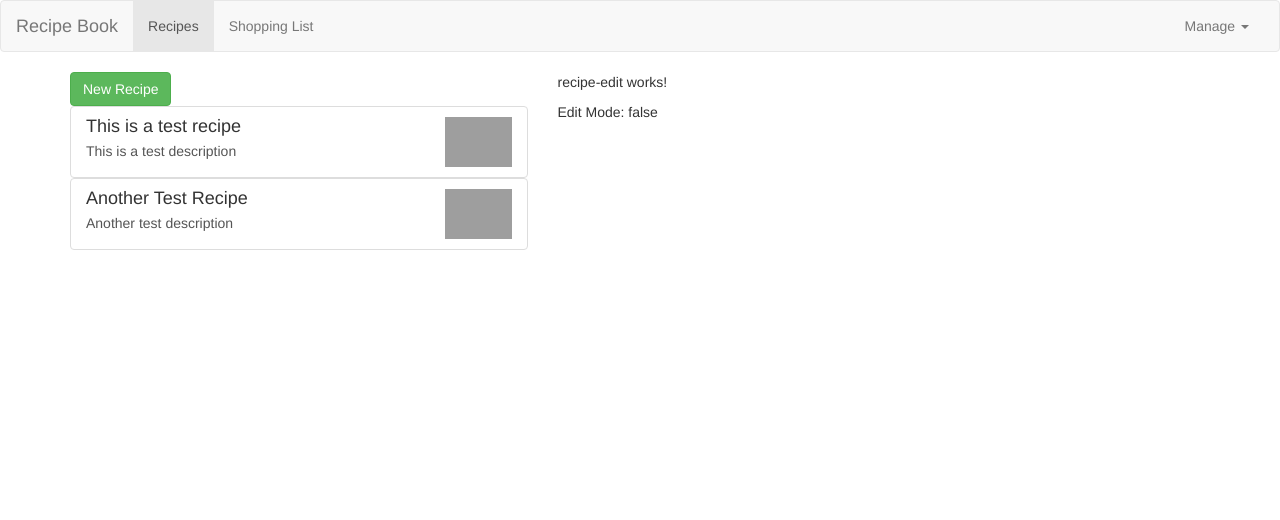
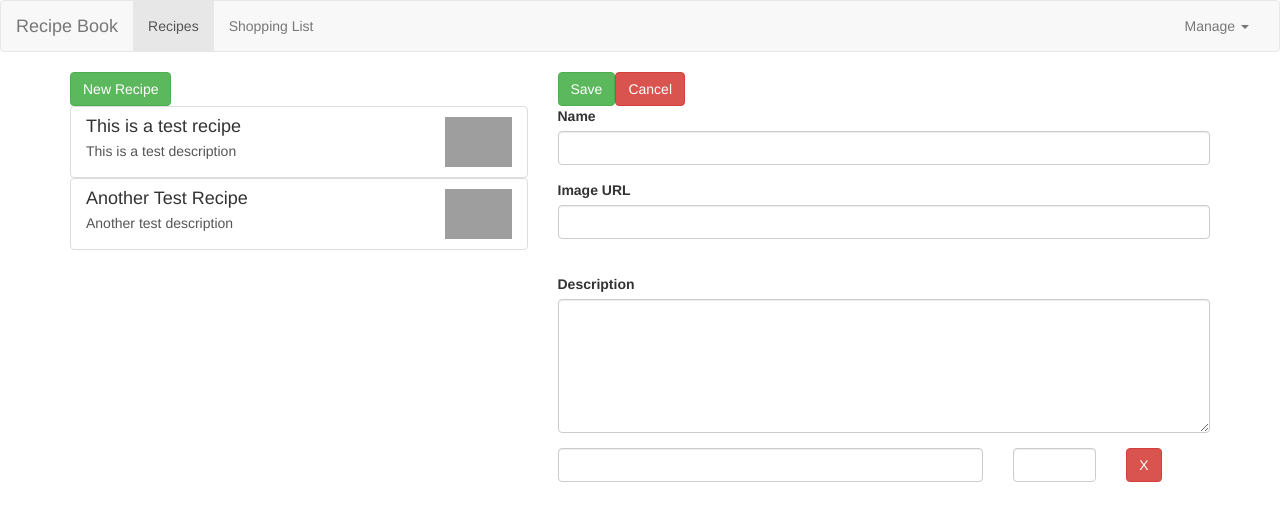
Before and after one commit to migabreu12/AngularCourseProject, an Angular app in the folder course-project/: page /recipe/new in a window 1280 px wide. Shown: the top 520 px of the page. Built offline with nearby package versions, Linux system fonts and the light colour scheme; grey boxes are pictures that could not be loaded.

Commit message:
230. Created the example for the recipe edit component based off the example (since it's reactive rather than template).

```diff
--- a/course-project/src/app/components/recipe-book/recipe-edit/recipe-edit.component.html
+++ b/course-project/src/app/components/recipe-book/recipe-edit/recipe-edit.component.html
@@ -1,2 +1,75 @@
-<p>recipe-edit works!</p>
-Edit Mode: {{ this.isEditMode }}
+<div class="row">
+    <div class="col-xs-12">
+        <form>
+            <div class="row">
+                <div class="col-xs-12">
+                    <button type="submit" class="btn btn-success">Save</button>
+                    <button type="button" class="btn btn-danger">Cancel</button>
+                </div>
+            </div>
+            <div class="row">
+                <div class="col-xs-12">
+                    <div class="form-group">
+                        <label for="name">Name</label>
+                        <input
+                            type="text"
+                            id="name"
+                            class="form-control"
+                        >
+                    </div>
+                </div>
+            </div>
+            <div class="row">
+                <div class="col-xs-12">
+                    <div class="form-group">
+                        <label for="imagePath">Image URL</label>
+                        <input
+                            type="text"
+                            id="imagePath"
+                            class="form-control"
+                        >
+                    </div>
+                </div>
+            </div>
+            <div class="row">
+                <div class="col-xs-12">
+                    <img src="" alt="" class="img-responsiveness">
+                </div>
+            </div>
+            <div class="row">
+                <div class="col-xs-12">
+                    <div class="form-group">
+                        <label for="description">Description</label>
+                        <textarea
+                            type="text"
+                            id="description"
+                            class="form-control"
+                            rows="6"
+                        ></textarea>
+                    </div>
+                </div>
+            </div>
+            <div class="row">
+                <div class="col-xs-12">
+                    <div class="row">
+                        <div class="col-xs-8">
+                            <input
+                                type="text"
+                                class="form-control"
+                            >
+                        </div>
+                        <div class="col-xs-2">
+                            <input
+                                type="text"
+                                class="form-control"
+                            >
+                        </div>
+                        <div class="col-xs-2">
+                            <button class="btn btn-danger">X</button>
+                        </div>
+                    </div>
+                </div>
+            </div>
+        </form>
+    </div>
+</div>
```
